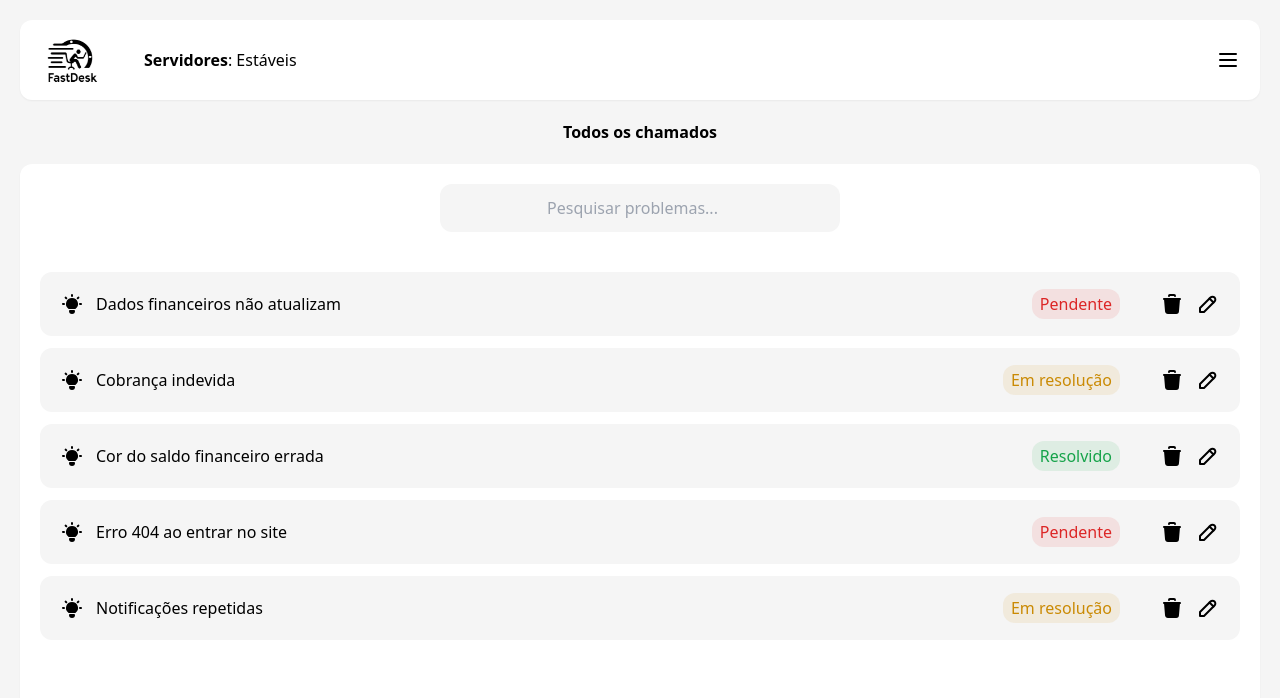
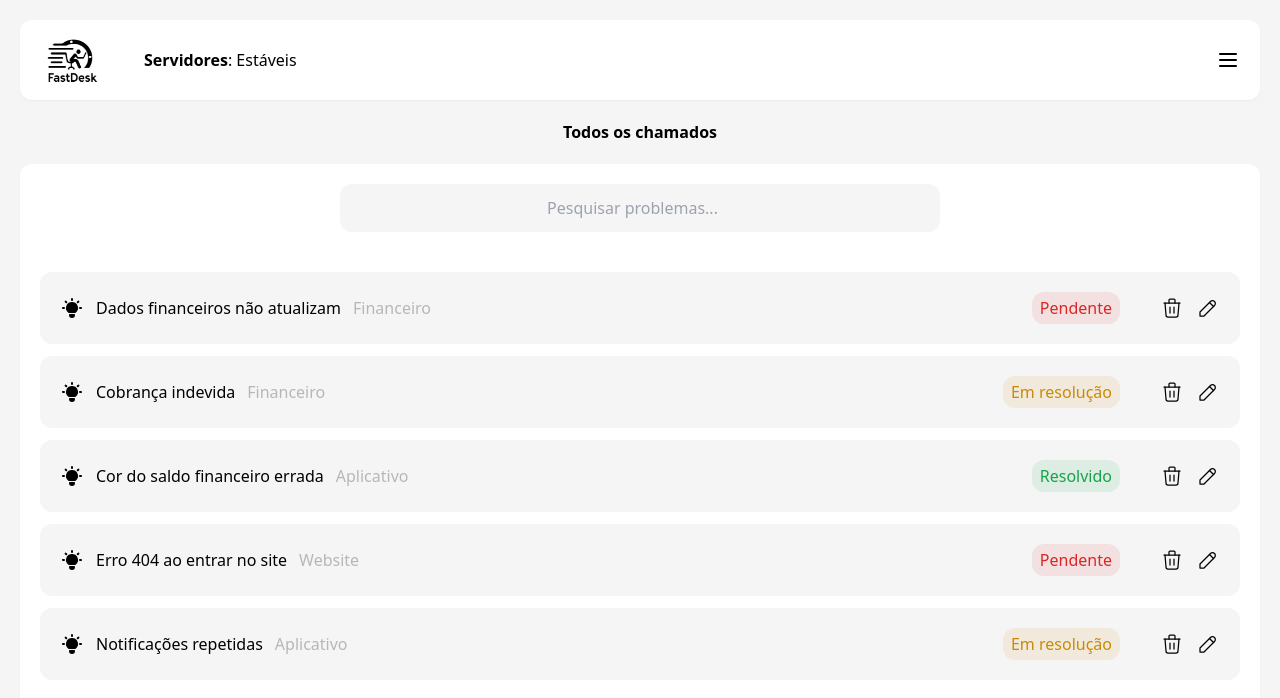
Before and after one commit to munraitoo13/fast-desk, a React (Vite) app: page /logs in a window 1280 px wide. Shown: the top 698 px of the page. Built offline with nearby package versions, Linux system fonts and the light colour scheme.

Commit message:
design update

```diff
--- a/src/components/ChatAside.jsx
+++ b/src/components/ChatAside.jsx
@@ -22,7 +22,7 @@ export default function ChatAside() {
 
         <InsightIA mensagem="Peça prints do estado atual do aplicativo, talvez haja algo despercebido." />
 
-        <IconChevronRight className="cursor-pointer" />
+        <IconChevronRight stroke={1.25} className="cursor-pointer" />
       </div>
     </aside>
   );
--- a/src/components/DashboardCardAtend.jsx
+++ b/src/components/DashboardCardAtend.jsx
@@ -69,7 +69,7 @@ export default function DashboardCardAtend() {
             return (
               <tr key={index} className="odd:bg-neutral-100 ">
                 <td className="font-medium flex items-center gap-1 p-5">
-                  <IconUserFilled />
+                  <IconUserFilled stroke={1.25} />
                   {atendimento.cliente}
                 </td>
                 <td>{atendimento.problema}</td>
--- a/src/components/Navbar.jsx
+++ b/src/components/Navbar.jsx
@@ -1,5 +1,6 @@
 import logo from "../assets/images/logo.png";
 import perfil from "../assets/images/perfil.png";
+import { useLocation } from "react-router-dom";
 import { IconMenu2, IconMenu3 } from "@tabler/icons-react";
 import { useState } from "react";
 
@@ -13,6 +14,7 @@ const routes = [
 
 export default function Navbar() {
   const [menuOpen, setMenuOpen] = useState(false);
+  const location = useLocation();
 
   return (
     <nav>
@@ -68,7 +70,15 @@ export default function Navbar() {
                 <a
                   key={route.path}
                   href={route.path}
-                  className="hover:font-medium"
+                  className={`hover:font-medium ${
+                    location.pathname === route.path ? "font-medium" : ""
+                  }`}
+                  onClick={(e) => {
+                    if (location.pathname === route.path) {
+                      e.preventDefault();
+                      setMenuOpen(false);
+                    }
+                  }}
                 >
                   {route.name}
                 </a>
--- a/src/components/Problemas.jsx
+++ b/src/components/Problemas.jsx
@@ -1,10 +1,10 @@
-import {
-  IconBulbFilled,
-  IconTrashFilled,
-  IconPencil,
-} from "@tabler/icons-react";
+import { IconBulbFilled, IconTrash, IconPencil } from "@tabler/icons-react";
 
-export default function Problemas({ nomeProblema, statusProblema }) {
+export default function Problemas({
+  nomeProblema,
+  statusProblema,
+  categoriaProblema,
+}) {
   function getStatus(status) {
     switch (status) {
       case "Pendente":
@@ -19,14 +19,14 @@ export default function Problemas({ nomeProblema, statusProblema }) {
   }
 
   return (
-    <div className="flex w-full justify-between bg-neutral-100 p-5 rounded-xl">
-      <div className="flex gap-3">
-        <IconBulbFilled />
+    <div className="flex flex-col lg:flex-row justify-center lg:justify-between flex-grow w-full items-center bg-neutral-100 p-5 rounded-xl gap-5">
+      <div className="flex flex-col lg:flex-row gap-1 lg:gap-3 items-center justify-center">
+        <IconBulbFilled stroke={1.25} />
         <span>{nomeProblema}</span>
+        <span className="opacity-25">{categoriaProblema}</span>
       </div>
 
-      <div className="flex gap-10">
-        <span>
+      <div className="flex flex-col lg:flex-row gap-10 items-center justify-center">
         <span
           className={`${getStatus(
             statusProblema
@@ -34,11 +34,10 @@ export default function Problemas({ nomeProblema, statusProblema }) {
         >
           {statusProblema}
         </span>
-        </span>
 
         <div className="flex gap-3">
-          <IconTrashFilled className="cursor-pointer" />
-          <IconPencil className="cursor-pointer" />
+          <IconTrash stroke={1.25} className="cursor-pointer" />
+          <IconPencil stroke={1.25} className="cursor-pointer" />
         </div>
       </div>
     </div>
--- a/src/pages/Atendimentos.jsx
+++ b/src/pages/Atendimentos.jsx
@@ -103,7 +103,7 @@ export default function Atendimentos() {
                       target="_blank"
                       className="hover:opacity-75"
                     >
-                      <IconMessageFilled />
+                      <IconMessageFilled stroke={1.25} />
                     </a>
                   </div>
                 </li>
@@ -149,7 +149,7 @@ export default function Atendimentos() {
                       target="_blank"
                       className="hover:opacity-75"
                     >
-                      <IconMessageFilled />
+                      <IconMessageFilled stroke={1.25} />
                     </a>
                   </div>
                 </li>
--- a/src/pages/Logs.jsx
+++ b/src/pages/Logs.jsx
@@ -6,26 +6,31 @@ const problemas = [
     id: 1,
     nomeProblema: "Dados financeiros não atualizam",
     statusProblema: "Pendente",
+    categoriaProblema: "Financeiro",
   },
   {
     id: 2,
     nomeProblema: "Cobrança indevida",
     statusProblema: "Em resolução",
+    categoriaProblema: "Financeiro",
   },
   {
     id: 3,
     nomeProblema: "Cor do saldo financeiro errada",
     statusProblema: "Resolvido",
+    categoriaProblema: "Aplicativo",
   },
   {
     id: 4,
     nomeProblema: "Erro 404 ao entrar no site",
     statusProblema: "Pendente",
+    categoriaProblema: "Website",
   },
   {
     id: 5,
     nomeProblema: "Notificações repetidas",
     statusProblema: "Em resolução",
+    categoriaProblema: "Aplicativo",
   },
 ];
 
@@ -43,7 +48,7 @@ export default function Logs() {
             type="search"
             name="searchAtendimentos"
             id="searchAtendimentos"
-            className="w-1/3 px-5 py-3 bg-neutral-100 rounded-xl text-center"
+            className="w-full lg:w-1/2 px-5 py-3 bg-neutral-100 rounded-xl text-center"
             placeholder="Pesquisar problemas..."
           />
 
@@ -54,6 +59,7 @@ export default function Logs() {
                   key={problema.id}
                   nomeProblema={problema.nomeProblema}
                   statusProblema={problema.statusProblema}
+                  categoriaProblema={problema.categoriaProblema}
                 />
               );
             })}
```
Lines whose indentation alone changed are shown as unchanged.
